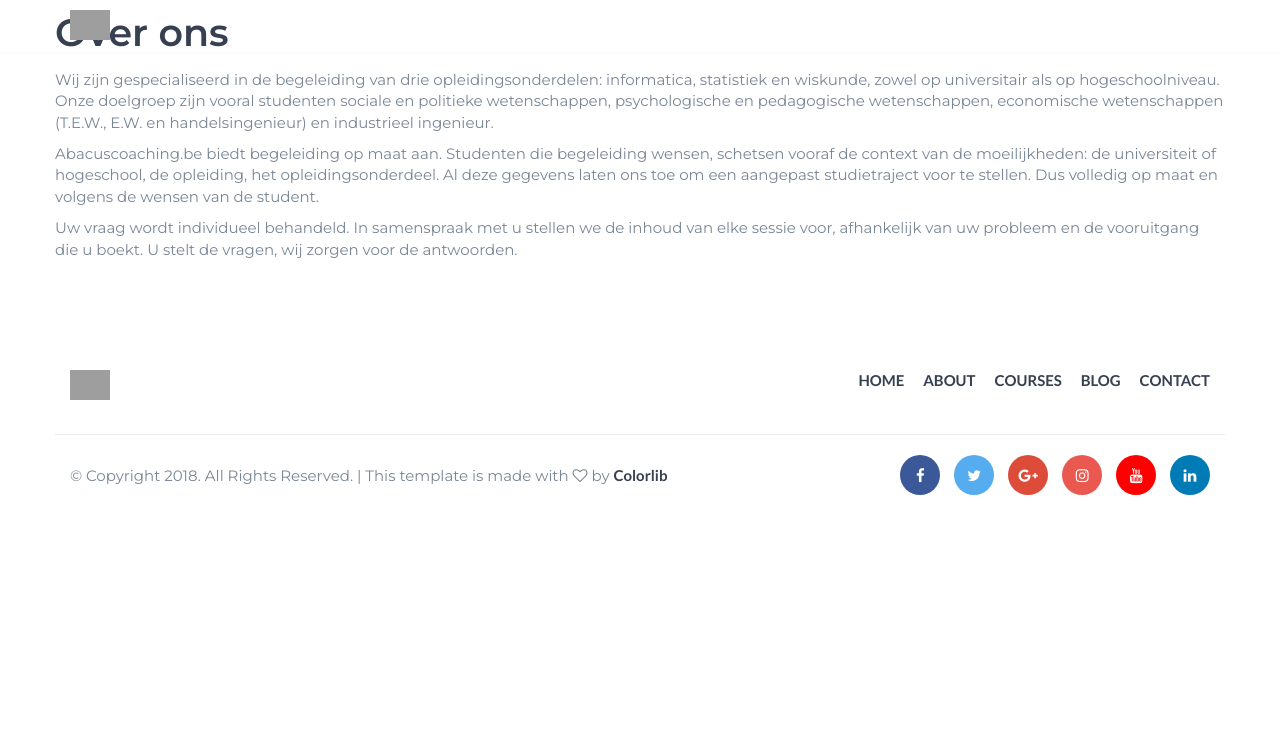
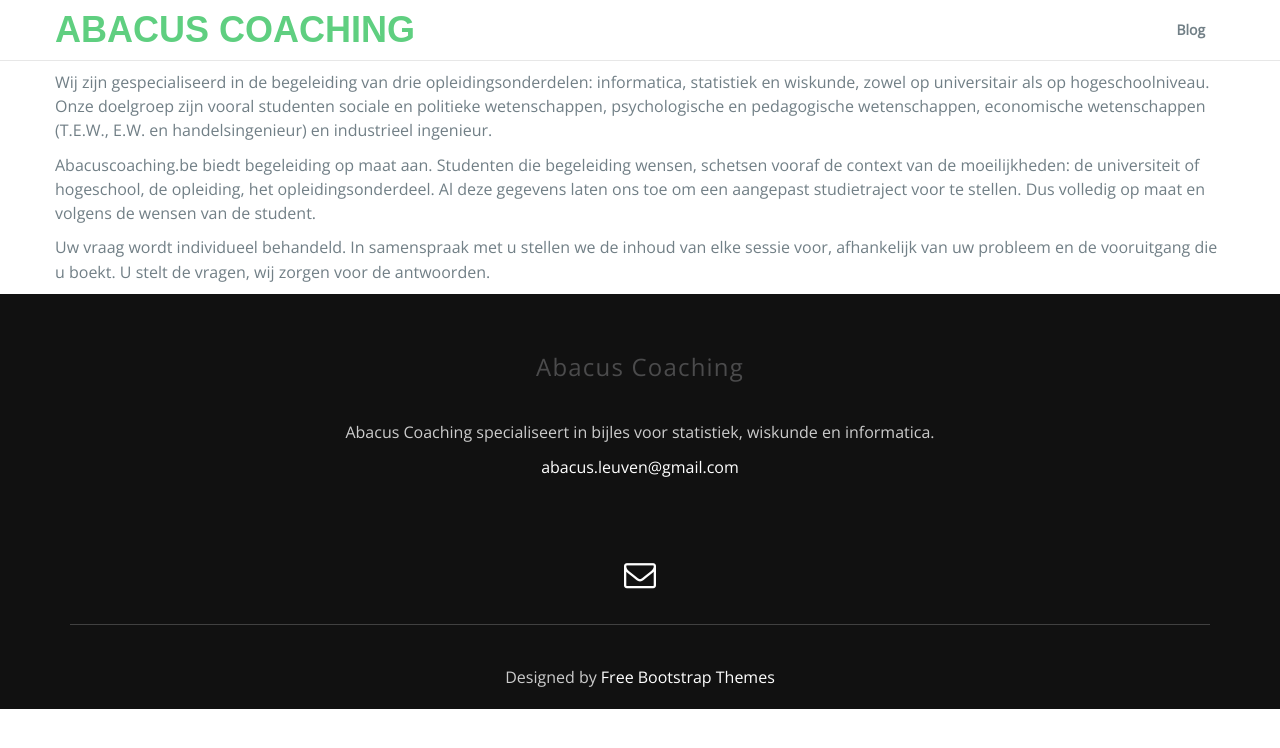
Before and after one commit to AbacusCoaching/AbacusCoaching.github.io, a Jekyll site: the page built from about.md, in a window 1280 px wide. Shown: the top 748 px of the page. Built offline with Jekyll 4.4.1, drawn with Linux system fonts in a browser that asks for light colours; some web fonts are replaced; grey boxes are pictures that could not be loaded.

Commit message:
Revert "initial commit changes to edusite template."
This reverts commit 7319745

```diff
--- a/_includes/footer.html
+++ b/_includes/footer.html
@@ -1,75 +1,32 @@
-<!-- Footer -->
-<footer id="footer" class="section">
-
-  <!-- container -->
-  <div class="container">
-
-    <!-- row -->
-    <div class="row">
-
-      <!-- footer logo -->
-      <div class="col-md-6">
-        <div class="footer-logo">
-          <a class="logo" href="index.html">
-            <img src="./img/logo.png" alt="logo">
-          </a>
-        </div>
-      </div>
-      <!-- footer logo -->
-
-      <!-- footer nav -->
-      <div class="col-md-6">
-        <ul class="footer-nav">
-          <li><a href="index.html">Home</a></li>
-          <li><a href="#">About</a></li>
-          <li><a href="#">Courses</a></li>
-          <li><a href="blog.html">Blog</a></li>
-          <li><a href="contact.html">Contact</a></li>
-        </ul>
-      </div>
-      <!-- /footer nav -->
-
-    </div>
-    <!-- /row -->
-
-    <!-- row -->
-    <div id="bottom-footer" class="row">
-
-      <!-- social -->
-      <div class="col-md-4 col-md-push-8">
-        <ul class="footer-social">
-          <li><a href="#" class="facebook"><i class="fa fa-facebook"></i></a></li>
-          <li><a href="#" class="twitter"><i class="fa fa-twitter"></i></a></li>
-          <li><a href="#" class="google-plus"><i class="fa fa-google-plus"></i></a></li>
-          <li><a href="#" class="instagram"><i class="fa fa-instagram"></i></a></li>
-          <li><a href="#" class="youtube"><i class="fa fa-youtube"></i></a></li>
-          <li><a href="#" class="linkedin"><i class="fa fa-linkedin"></i></a></li>
-        </ul>
-      </div>
-      <!-- /social -->
-
-      <!-- copyright -->
-      <div class="col-md-8 col-md-pull-4">
-        <div class="footer-copyright">
-          <span>&copy; Copyright 2018. All Rights Reserved. | This template is made with <i class="fa fa-heart-o" aria-hidden="true"></i> by <a href="https://colorlib.com">Colorlib</a></span>
-        </div>
-      </div>
-      <!-- /copyright -->
-
-    </div>
-    <!-- row -->
-
-  </div>
-  <!-- /container -->
-
-</footer>
-<!-- /Footer -->
+<footer id="footer" class="footer">
+  <div class="container text-center">
+    <h3>{{ site.title | escape }}</h3>
+    <p>{{ site.description | escape }}</p>
 
 
 
 
+    {% if site.email %}
+    <div><a href="mailto:{{ site.email }}">{{ site.email }}</a></div>
+    {% endif %}
 
-<!-- jQuery Plugins -->
-<script type="text/javascript" src="/assets/js/jquery.min.js"></script>
-<script type="text/javascript" src="/assets/js/bootstrap.min.js"></script>
-<script type="text/javascript" src="/assets/js/main.js"></script>
+
+    <ul class="social-links">
+      <li><a href="mailto:{{ site.email }}"><i class="fa fa-envelope-o fa-fw"></i></a></li>
+    </ul>
+
+    <div class="credits">
+        Designed by <a href="https://bootstrapmade.com/">Free Bootstrap Themes</a>
+    </div>
+  </div>
+</footer>
+<!--/ Footer-->
+
+
+
+
+<link rel="stylesheet" type="text/css" href="{{"/css/font-awesome.min.css" | relative_url }}">
+<script src="{{"/js/jquery.min.js" | relative_url }}"></script>
+<script src="{{"/js/jquery.easing.min.js" | relative_url }}"></script>
+<script src="{{"/js/bootstrap.min.js" | relative_url }}"></script>
+<script src="{{"/js/custom.js" | relative_url }}"></script>
--- a/_includes/head.html
+++ b/_includes/head.html
@@ -6,24 +6,12 @@
   <title>{% if page.title %}{{ page.title | escape }}{% else %}{{ site.title | escape }}{% endif %}</title>
   <meta name="description" content="{{ page.excerpt | default: site.description | strip_html | normalize_whitespace | truncate: 160 | escape }}">
 
- <!-- Google font -->
-  <link href="https://fonts.googleapis.com/css?family=Lato:700%7CMontserrat:400,600" rel="stylesheet">
+  <link rel="stylesheet" type="text/css" href="https://fonts.googleapis.com/css?family=Open+Sans|Candal|Alegreya+Sans">
+  <link rel="stylesheet" type="text/css" href="{{"/css/font-awesome.min.css" | relative_url }}">
+  <link rel="stylesheet" type="text/css" href="{{"/css/bootstrap.min.css" | relative_url }}">
+  <link rel="stylesheet" type="text/css" href="{{"/css/imagehover.min.css" | relative_url }}">
+  <link rel="stylesheet" type="text/css" href="{{"/css/style.css" | relative_url }}">
 
-  <!-- Bootstrap -->
-  <link type="text/css" rel="stylesheet" href="/assets/css/bootstrap.min.css"/>
-
-  <!-- Font Awesome Icon -->
-  <link rel="stylesheet" href="/assets/css/font-awesome.min.css">
-
-  <!-- Custom stlylesheet -->
-  <link type="text/css" rel="stylesheet" href="/assets/css/style.css"/>
-
-  <!-- HTML5 shim and Respond.js for IE8 support of HTML5 elements and media queries -->
-  <!-- WARNING: Respond.js doesn't work if you view the page via file:// -->
-  <!--[if lt IE 9]>
-  <script src="https://oss.maxcdn.com/html5shiv/3.7.3/html5shiv.min.js"></script>
-  <script src="https://oss.maxcdn.com/respond/1.4.2/respond.min.js"></script>
-  <![endif]-->
 
 
   <link rel="canonical" href="{{ page.url | replace:'index.html','' | absolute_url }}">
--- a/_includes/header.html
+++ b/_includes/header.html
@@ -1,35 +1,44 @@
-<!-- Header -->
-<header id="header" class="transparent-nav">
-  <div class="container">
+<header class="site-header" role="banner">
 
-    <div class="navbar-header">
-      <!-- Logo -->
-      <div class="navbar-brand">
-        <a class="logo" href="index.html">
-          <img src="./img/logo-alt.png" alt="logo">
-        </a>
+  <div>
+
+
+
+
+
+    <!--Navigation bar-->
+    <nav class="navbar navbar-default navbar-fixed-top">
+      <div class="container">
+        <div class="navbar-header">
+        <button type="button" class="navbar-toggle" data-toggle="collapse" data-target="#myNavbar">
+          <span class="icon-bar"></span>
+          <span class="icon-bar"></span>
+          <span class="icon-bar"></span>
+        </button>
+        <a class="navbar-brand" href="{{ site.url }}">{{ site.title | escape }}</a>
+        </div>
+        <div class="collapse navbar-collapse" id="myNavbar">
+        <ul class="nav navbar-nav navbar-right">
+          <!--
+          {% for my_page in site.pages %}
+            {% if my_page.title %}
+            <li><a href="{{ my_page.url | relative_url }}">{{ my_page.title | escape }}</a></li>
+            {% endif %}
+          {% endfor %}
+        -->
+        <!--
+          Only show course anchor on homepage
+        -->
+        {% if page.url == "/" %}
+          <li><a href="#courses">Vakken</a></li>
+        {% endif %}
+        <li><a href="/blog">Blog</a></li>
+        </ul>
+        </div>
       </div>
-      <!-- /Logo -->
+    </nav>
 
-      <!-- Mobile toggle -->
-      <button class="navbar-toggle">
-        <span></span>
-      </button>
-      <!-- /Mobile toggle -->
-    </div>
-
-    <!-- Navigation -->
-    <nav id="nav">
-      <ul class="main-menu nav navbar-nav navbar-right">
-        <li><a href="index.html">Home</a></li>
-        <li><a href="#">About</a></li>
-        <li><a href="#">Courses</a></li>
-        <li><a href="blog.html">Blog</a></li>
-        <li><a href="contact.html">Contact</a></li>
-      </ul>
-    </nav>
-    <!-- /Navigation -->
 
   </div>
+
 </header>
-<!-- /Header -->
```
